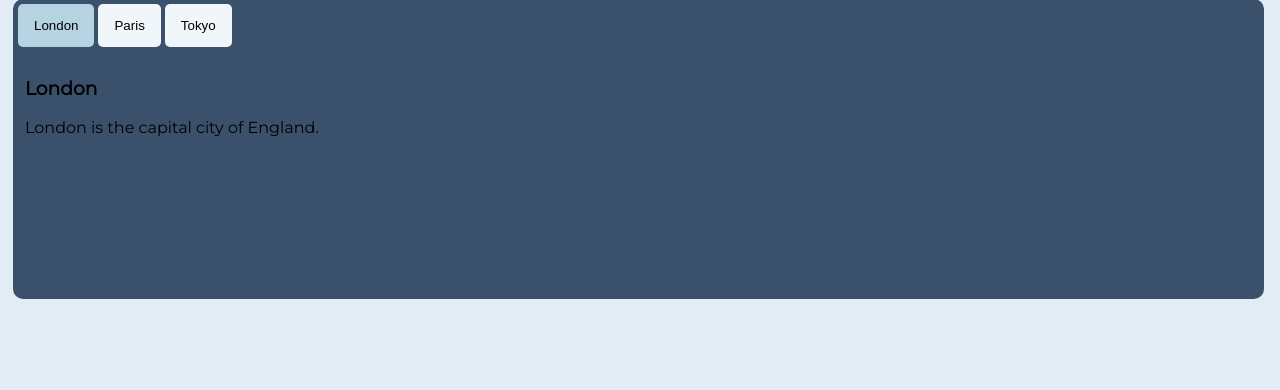
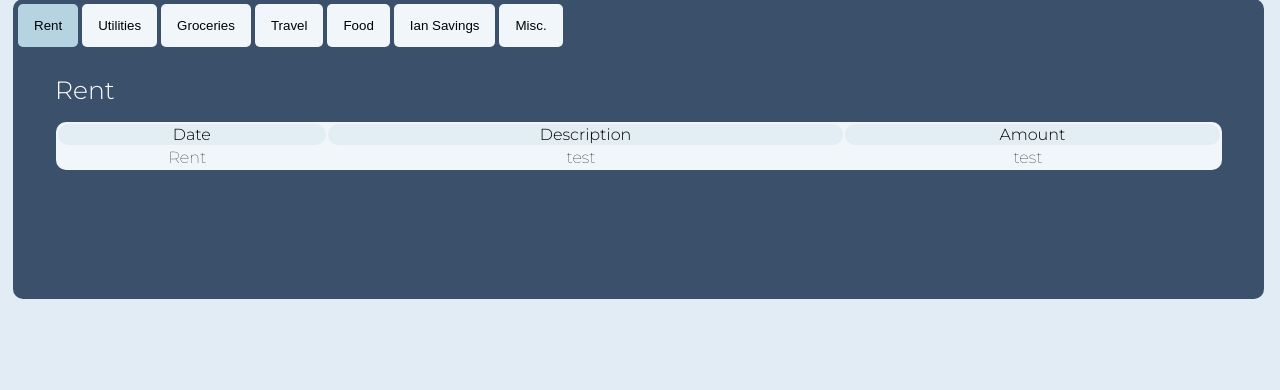
Before and after one commit to alival000/Budgeting, a Flask app: page / in a window 1280 px wide. Shown: the part 410-800 px from the top of the page. Run offline with Flask 3, Linux system fonts and the light colour scheme; a map, chart or similar area stays blank; some libraries are stand-ins or nearby versions.

Commit message:
add all tabs

```diff
--- a/static/css/main.css
+++ b/static/css/main.css
@@ -31,7 +31,7 @@ th {
 
 td {
   font-weight: 100;
-  text-align: right;
+  text-align: center;
   padding-right: 10px;
 }
 
--- a/templates/index.html
+++ b/templates/index.html
@@ -88,26 +88,137 @@
 
         <div class="extra-large-widget">
             <div class="tab">
-              <button class="tablinks" onclick="openCategory(event, 'London')" id="default">London</button>
-              <button class="tablinks" onclick="openCategory(event, 'Paris')">Paris</button>
-              <button class="tablinks" onclick="openCategory(event, 'Tokyo')">Tokyo</button>
+              <button class="tablinks" onclick="openCategory(event, 'Rent')" id="default">Rent</button>
+              <button class="tablinks" onclick="openCategory(event, 'Utilities')">Utilities</button>
+              <button class="tablinks" onclick="openCategory(event, 'Groceries')">Groceries</button>
+              <button class="tablinks" onclick="openCategory(event, 'Travel')">Travel</button>
+              <button class="tablinks" onclick="openCategory(event, 'Food')">Food</button>
+              <button class="tablinks" onclick="openCategory(event, 'Ian Savings')">Ian Savings</button>
+              <button class="tablinks" onclick="openCategory(event, 'Misc')">Misc.</button>
+
+
             </div>
 
             <!-- Tab content -->
-            <div id="London" class="tabcontent">
-              <h3>London</h3>
-              <p>London is the capital city of England.</p>
+            <div id="Rent" class="tabcontent">
+              <h1>Rent</h1>
+
+                <table>
+                     <tr>
+                         <th>Date</th>
+                         <th>Description</th>
+                         <th>Amount</th>
+                     </tr>
+                     <tr>
+                         <td>Rent</td>
+                         <td>test</td>
+                         <td>test</td>
+                     </tr>
+                </table>
             </div>
 
-            <div id="Paris" class="tabcontent">
-              <h3>Paris</h3>
-              <p>Paris is the capital of France.</p>
+            <div id="Utilities" class="tabcontent">
+                <h1>Utilities</h1>
+
+                <table>
+                     <tr>
+                         <th>Date</th>
+                         <th>Description</th>
+                         <th>Amount</th>
+                     </tr>
+                     <tr>
+                         <td>Groceries</td>
+                         <td>test</td>
+                         <td>test</td>
+                     </tr>
+                </table>
             </div>
 
-            <div id="Tokyo" class="tabcontent">
-              <h3>Tokyo</h3>
-              <p>Tokyo is the capital of Japan.</p>
+            <div id="Groceries" class="tabcontent">
+                <h1>Groceries</h1>
+
+                <table>
+                     <tr>
+                         <th>Date</th>
+                         <th>Description</th>
+                         <th>Amount</th>
+                     </tr>
+                     <tr>
+                         <td>Groceries</td>
+                         <td>test</td>
+                         <td>test</td>
+                     </tr>
+                </table>
             </div>
+
+            <div id="Travel" class="tabcontent">
+                <h1>Travel</h1>
+
+                <table>
+                     <tr>
+                         <th>Date</th>
+                         <th>Description</th>
+                         <th>Amount</th>
+                     </tr>
+                     <tr>
+                         <td>Groceries</td>
+                         <td>test</td>
+                         <td>test</td>
+                     </tr>
+                </table>
+            </div>
+
+            <div id="Food" class="tabcontent">
+                <h1>Food</h1>
+
+                <table>
+                     <tr>
+                         <th>Date</th>
+                         <th>Description</th>
+                         <th>Amount</th>
+                     </tr>
+                     <tr>
+                         <td>Groceries</td>
+                         <td>test</td>
+                         <td>test</td>
+                     </tr>
+                </table>
+            </div>
+
+            <div id="Ian Savings" class="tabcontent">
+                <h1>Ian Savings</h1>
+
+                <table>
+                     <tr>
+                         <th>Date</th>
+                         <th>Description</th>
+                         <th>Amount</th>
+                     </tr>
+                     <tr>
+                         <td>Groceries</td>
+                         <td>test</td>
+                         <td>test</td>
+                     </tr>
+                </table>
+            </div>
+
+            <div id="Misc" class="tabcontent">
+                <h1>Misc.</h1>
+
+                <table>
+                     <tr>
+                         <th>Date</th>
+                         <th>Description</th>
+                         <th>Amount</th>
+                     </tr>
+                     <tr>
+                         <td>Groceries</td>
+                         <td>test</td>
+                         <td>test</td>
+                     </tr>
+                </table>
+            </div>
+
         </div>
 
         <script>
```
